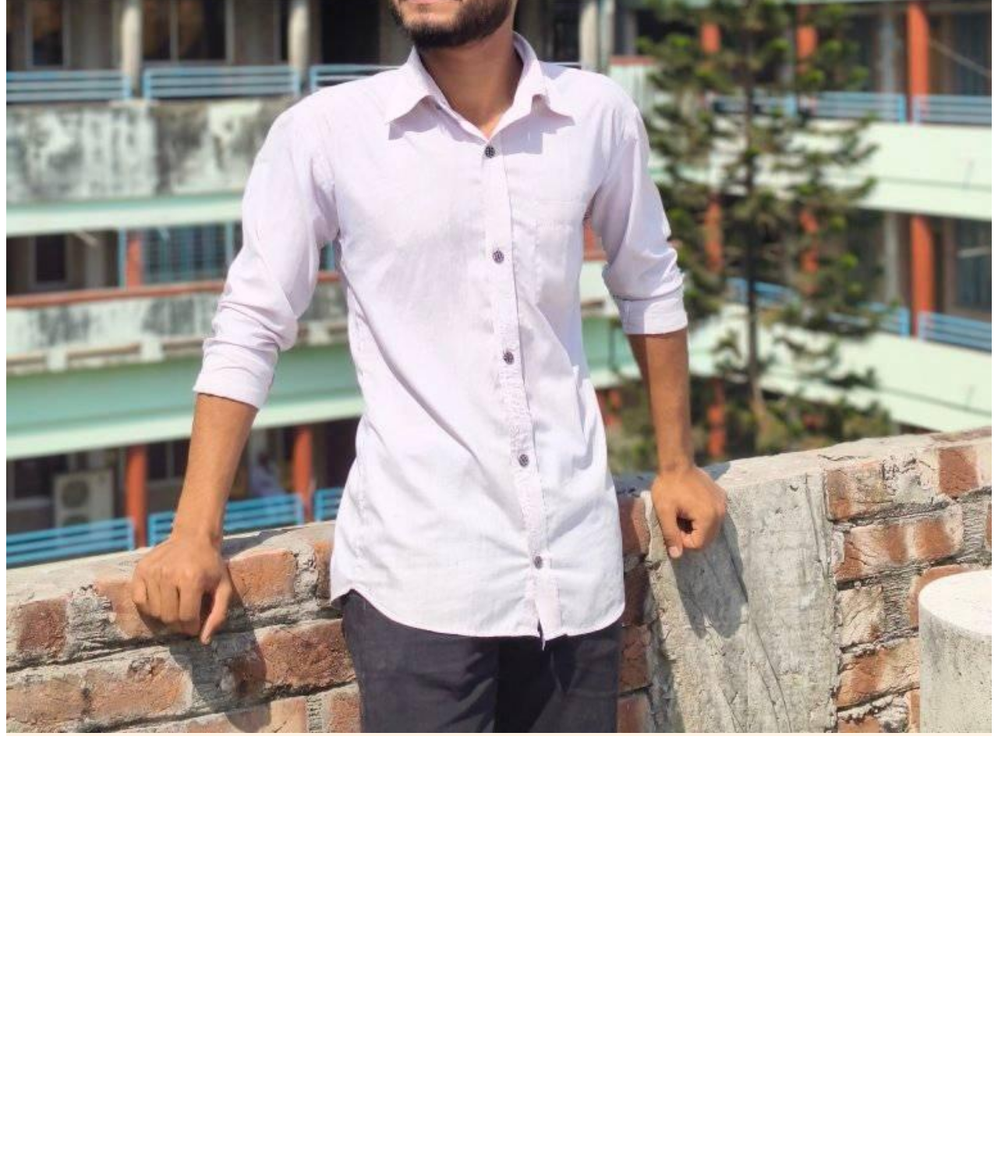
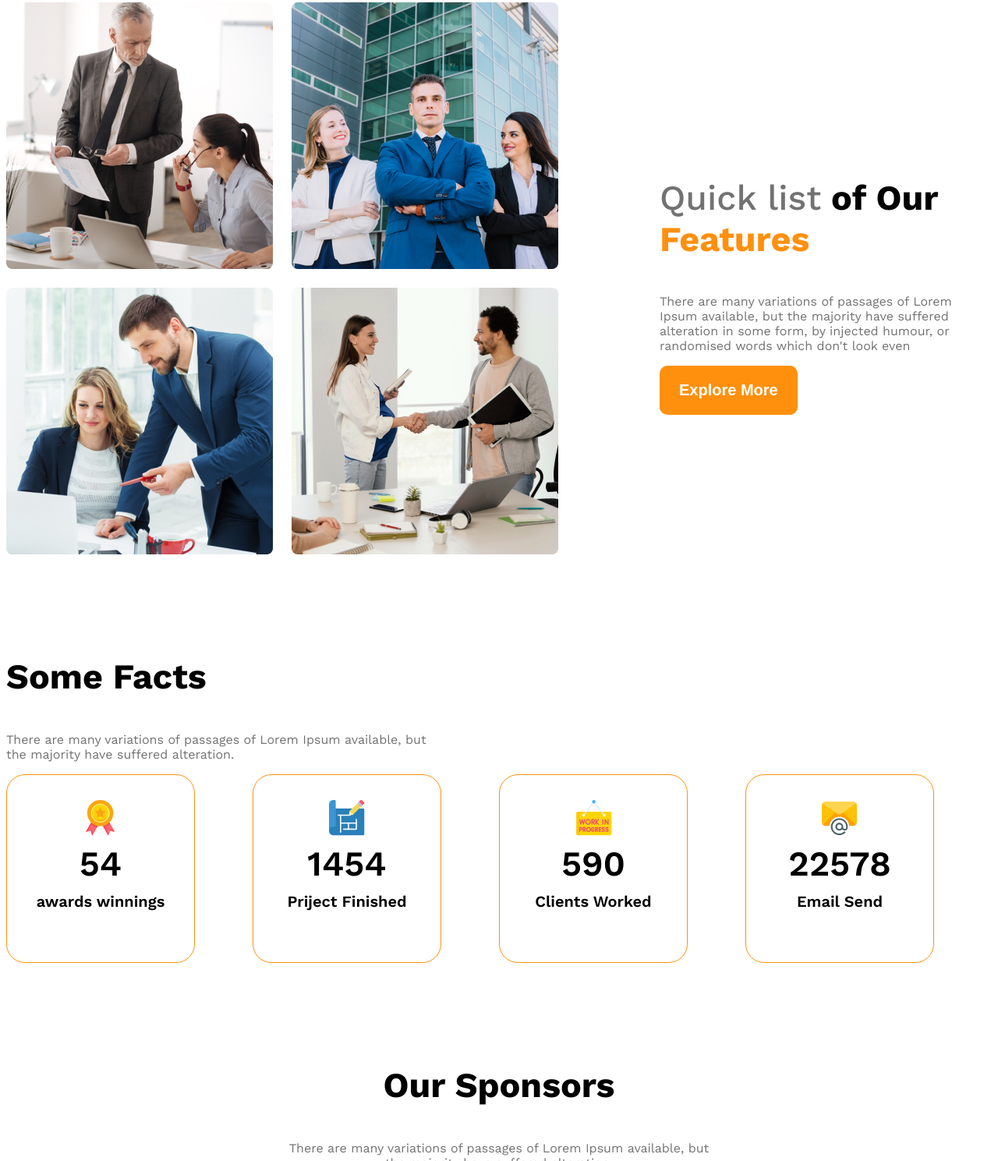
Before and after one commit to asadulislam1122/G3-Architects-website, a plain HTML site: page index.html in a window 1280 px wide. Shown: the part 1311-2800 px from the top of the page at 78% size. Before the commit the page ends 2263 px from the top, so only its background shows below. Drawn offline with nearby package versions, Linux system fonts and the light colour scheme.

Commit message:
added by g3 responsivr

```diff
--- a/index.html
+++ b/index.html
@@ -31,11 +31,82 @@
         </p>
         <button class="btn-primary">Explore More</button>
        </div>
-        <img class="banner-image" src="images/asadul pic.jpg" alt="">
+        <img class="banner-image" src="images/banner.png" alt="">
     </div>
    </header>
    <main>
-
+      <!-- teams section start -->
+       <section class="teams display-flex">
+         <div class="team-img-container">
+            <img src="images/team1.png" alt="">
+            <img src="images/team2.png" alt="">
+            <img src="images/team3.png" alt="">
+            <img src="images/team4.png" alt="">
+         </div>
+         <div class="our-features">
+            <h3 class="section-title">
+               <span id="quick-list" class="text-light-gray">Quick list</span><span> of Our </span><span class="text-primary">Features</span>
+            </h3>
+            <p class="feature-description text-light-gray">
+              There are many variations of passages of Lorem Ipsum available, but the majority have suffered alteration in some form, by injected humour, or randomised words which don't look even
+            </p>
+             <button class="btn-primary">Explore More</button>
+         </div>
+       </section>
+<!-- some facts -->
+     <section>
+      <h3 class="section-title">
+         Some Facts
+      </h3>
+      <p class="text-light-gray fact-discription">
+        There are many variations of passages of Lorem Ipsum available, but the majority have suffered alteration.
+      </p>
+      <div class="facts-container">
+        <div class="fact-card display-flex">
+         <div><img src="images/icons/ribon.png" alt="" class="fact-icon">
+         <h4 class="fact-number">54</h4>
+         <h5 class="fact-name">awards winnings</h5>
+      </div>
+        </div>
+        <div class="fact-card display-flex">
+        <div>
+          <img src="images/icons/projects.png" alt="" class="fact-icon">
+         <h4 class="fact-number">1454</h4>
+         <h5 class="fact-name">Priject Finished</h5>
+        </div>
+        </div>
+        <div class="fact-card display-flex">
+         <div>
+            <img src="images/icons/customers.png" alt="" class="fact-icon">
+         <h4 class="fact-number">590</h4>
+         <h5 class="fact-name">Clients Worked</h5>
+         </div>
+        </div>
+        <div class="fact-card display-flex">
+        <div>
+          <img src="images/icons/email.png" alt="" class="fact-icon">
+         <h4 class="fact-number">22578</h4>
+         <h5 class="fact-name">Email Send</h5>
+        </div>
+        </div>
+      </div>
+     </section>
+     <!--some facts -->
+      <section class="our-sponsors">
+      <div class="sponsor-info">
+         <h3 class="section-title">Our Sponsors</h3>
+         <p class="text-light-gray">
+           There are many variations of passages of Lorem Ipsum available, but the majority have suffered alteration.
+         </p>
+      </div>
+      <div class="sponser-company">
+        <img src="images/sponsors/amazon.png" alt="">
+        <img src="images/sponsors/figma.png" alt="">
+        <img src="images/sponsors/google.png" alt="">
+        <img src="images/sponsors/spotify.png" alt="">
+        <img src="images/sponsors/telerama.png" alt="">
+      </div>
+      </section>
    </main>
    <footer>
 
--- a/styles/architects.css
+++ b/styles/architects.css
@@ -11,6 +11,10 @@
 /* share style  */
 .display-flex{
     display: flex;
+}
+
+.text-primary{
+    color: #FF900E;
 }
 /* cooler dark 02 */
 .text-gray{
@@ -35,6 +39,18 @@
 
 }
 
+/* main */
+main{
+    max-width: 1440px;
+    margin: 0 auto;
+}
+main > section{
+    margin-top: 130px;
+}
+.section-title{
+    font-size: 2.8rem;
+    font-weight: 700;
+}
 /* header style  */
 
 
@@ -72,14 +88,109 @@ align-items: center;
     font-size: 4rem;
     font-weight: 700;
 }
-/* agar jaigai anta akana sudu with 100% thakba ar kichu thakbana */
+
 .banner-image{
     width: 100%;
 
 }
+/*team and feature related style */
+.teams{
+  align-items: center;
+
+}
+.team-img-container{
+    display: grid;
+    grid-template-columns: repeat(2, 1fr) ;
+    gap: 24px;
+}
+.our-features{
+ margin-left: 130px;
+ max-width: 530px;
+}
+
+/* responser realted style */
+.sponsor-info{
+    max-width: 540px;
+    margin: 50px auto;
+    text-align: center;
+}
+.sponser-company{
+    display: grid;
+    grid-template-columns: repeat(5, 1fr);
+}
+.sponser-company img{
+    filter: grayscale(100%);
+}
+
+#quick-list{
+    font-weight: 500;
+}
+/* some facts realated style */
+.facts-container{
+    display: grid;
+    grid-template-columns: repeat(4, 1fr);
+}
+.fact-card{
+ border: 1px solid #FF900E;
+ width: 240px;
+ height: 240px;
+ border-radius: 10%;
+ align-items: center;
+ text-align: center;
+ justify-content: center;
+}
+.fact-number{
+    font-size: 2.8rem;
+    font-weight: 600;
+    margin-top: 5px;
+    margin-bottom: 10px;
+}
+.fact-name{
+    font-size: 1.25rem;
+    font-weight: 600;
+    margin-top: 10px;
+}
+.fact-discription{
+  max-width: 540px;
+}
+
 /* Responsive midiya query */
 @media screen and (max-width: 576px) {
-   .navbar, .nav-links{
+   .navbar,
+    .nav-links,
+    .teams{
     flex-direction: column;
    }
+   .team-img-container,
+   .facts-container,
+   .sponser-company
+   {
+    grid-template-columns: repeat(1,1fr);
+   }
+   .facts-container{
+    justify-items: center;
+    gap: 24px;
+   }
+   .sponser-company{
+    justify-items: center;
+    gap: 50px;
+   }
+   .our-features{
+    margin: 20px;
+   }
+
 }
+/* midiyam divaice */
+@media screen and (min-width: 576px) and (max-width: 992px) {
+    .teams{
+        flex-direction: column
+    }
+  .our-features{
+    margin: 50px auto ;
+  }
+  .sponser-company, .facts-container{
+    grid-template-columns: repeat(2, 1fr);
+    gap: 50px;
+    justify-items: center;
+  }
+}
```
